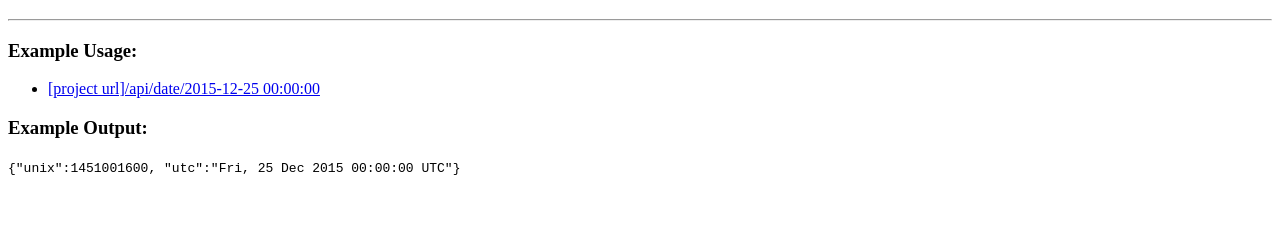
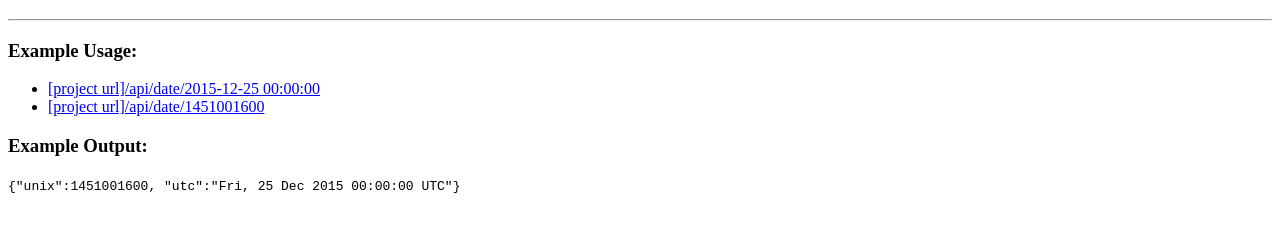
Before and after one commit to modotte/fcc-backend-api-practices, a plain HTML site: page timestamp.html in a window 1280 px wide. Shown: the part 61-292 px from the top of the page. Drawn offline with Linux system fonts and the light colour scheme.

Commit message:
Add instructions

```diff
--- a/timestamp.html
+++ b/timestamp.html
@@ -17,6 +17,7 @@
         <ul>
             <li><a href="http://127.0.0.1:3030/api/date/2015-12-25 00:00:00">[project url]/api/date/2015-12-25
                     00:00:00</a></li>
+            <li><a href="http://127.0.0.1:3030/api/date/1451001600">[project url]/api/date/1451001600</a></li>
         </ul>
 
         <h3>Example Output:</h3>
```
Also changed, not shown: 1 other file.
